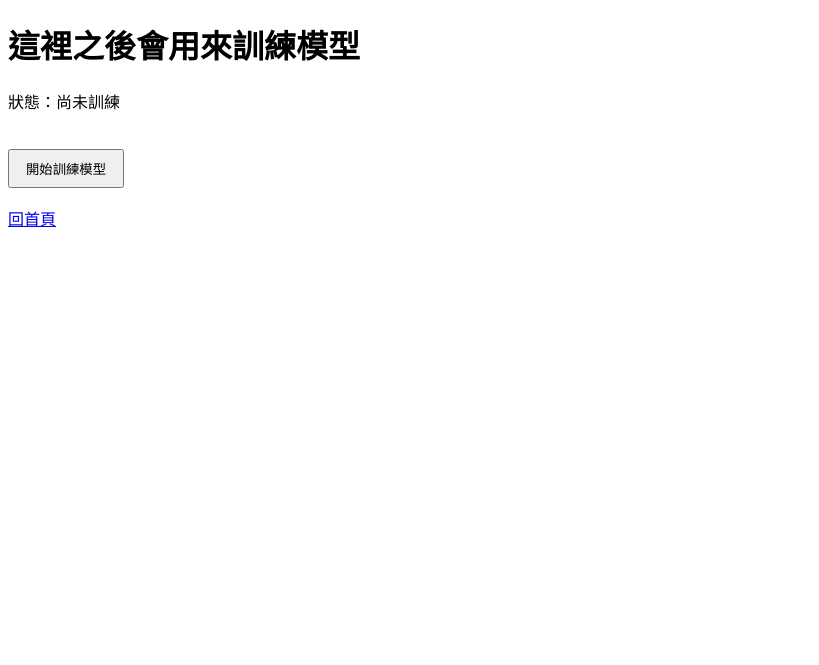
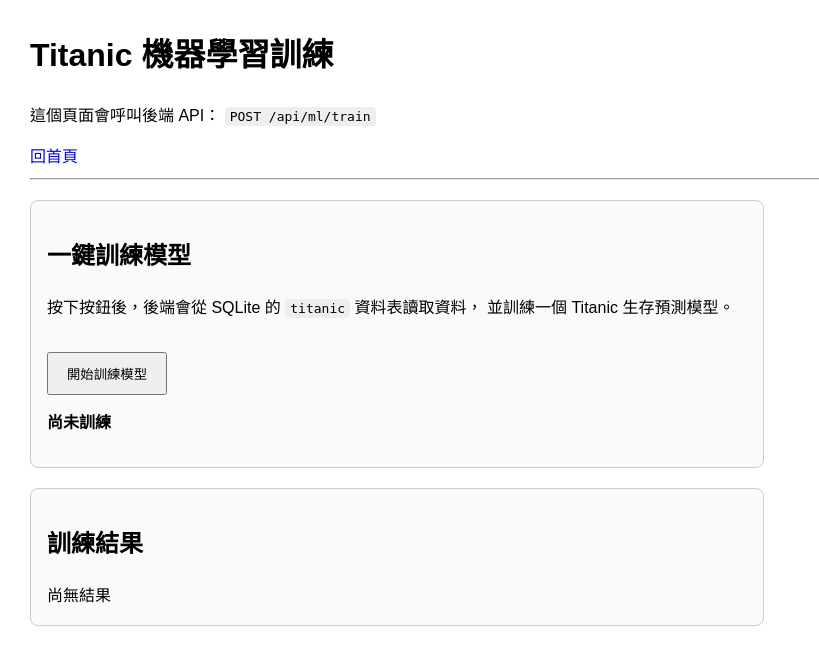
Before and after one commit to likaisuwork9616/Kai_ML_Ajax_titanic, a Flask app: page /ml in a window 1280 px wide. Shown: the top 665 px of the page, without its empty margins (0-819 px from the left). Run offline with Flask 3, Linux system fonts and the light colour scheme.

Commit message:
加入 真正的機器學習訓練

```diff
--- a/app.py
+++ b/app.py
@@ -1,5 +1,12 @@
+import os
 import sqlite3
+import joblib
+import pandas as pd
+
 from flask import Flask, jsonify, request, render_template
+from sklearn.model_selection import train_test_split
+from sklearn.ensemble import RandomForestClassifier
+from sklearn.metrics import accuracy_score
 
 app = Flask(__name__)
 
@@ -8,6 +15,9 @@
 # ============================================================
 
 DATABASE = "my_db.db"
+
+MODEL_DIR = "models"
+MODEL_PATH = os.path.join(MODEL_DIR, "titanic_model.joblib")
 
 # 這裡我們直接在全域讀取資料庫，這樣在每個 route 就可以直接使用 db 來存取資料庫了。
 db = sqlite3.connect(DATABASE, check_same_thread=False)
@@ -303,14 +313,102 @@
     }), 200 # 你也可以設定 204，但不會有 response body，前端無法判斷成功還是失敗
 
 # ============================================================
-# 9. API：機器學習訓練
-# GET /api/ml/train
+# 9. API：一鍵訓練 Titanic 生存預測模型
+# POST /api/ml/train
 # ============================================================
-@app.route('/api/ml/train', methods=["POST"])
-def train_ml_model():
-    return jsonify({
-        "message" : "收到訓練的請求，接下來會開始訓練模型"
-    }),200
+
+@app.route("/api/ml/train", methods=["POST"])
+def train_titanic_model():
+    try:
+        # 5-1：後端真的從 SQLite 的 titanic 資料表讀取資料
+        df = pd.read_sql_query(
+            """
+            SELECT
+                Survived,
+                Pclass,
+                Sex,
+                Age,
+                SibSp,
+                Parch,
+                Fare,
+                Embarked
+            FROM titanic
+            """,
+            db
+        )
+
+        # 檢查資料是否成功讀取
+        if df.empty:
+            return jsonify({
+                "error": "titanic 資料表沒有資料，請先執行 init_db.py"
+            }), 400
+
+        # 目標欄位 y：我們要預測乘客是否生還
+        y = df["Survived"]
+
+        # 特徵欄位 X：模型用來判斷是否生還的資料
+        X = df.drop(columns=["Survived"])
+
+        # 處理缺失值
+        # 年齡缺失：用年齡中位數補
+        X["Age"] = X["Age"].fillna(X["Age"].median())
+
+        # 票價缺失：用票價中位數補
+        X["Fare"] = X["Fare"].fillna(X["Fare"].median())
+
+        # 登船港口缺失：用最常出現的港口補
+        X["Embarked"] = X["Embarked"].fillna(X["Embarked"].mode()[0])
+
+        # 將文字欄位轉成數字欄位
+        # 例如 Sex=male/female、Embarked=C/Q/S 都不能直接丟進模型
+        X = pd.get_dummies(X, columns=["Sex", "Embarked"])
+
+        # 切分訓練集與測試集
+        # test_size=0.2 代表 80% 訓練，20% 測試
+        X_train, X_test, y_train, y_test = train_test_split(
+            X,
+            y,
+            test_size=0.2,
+            random_state=42,
+            stratify=y
+        )
+
+        # 5-2：訓練一個簡單的隨機森林模型
+        model = RandomForestClassifier(
+            n_estimators=100,
+            random_state=42
+        )
+
+        model.fit(X_train, y_train)
+
+        # 用測試資料進行預測
+        y_pred = model.predict(X_test)
+
+        # 計算準確率
+        accuracy = accuracy_score(y_test, y_pred)
+
+        # 建立 models 資料夾，如果已經存在就不會重複建立
+        os.makedirs(MODEL_DIR, exist_ok=True)
+
+        # 把訓練好的模型儲存成 joblib 檔案
+        joblib.dump(model, MODEL_PATH)
+
+        # 回傳訓練結果給前端
+        return jsonify({
+            "message": "training completed",
+            "model": "RandomForestClassifier",
+            "rows": len(df),
+            "features": list(X.columns),
+            "train_size": len(X_train),
+            "test_size": len(X_test),
+            "accuracy": round(accuracy, 4),
+            "model_path": MODEL_PATH
+        }), 200
+
+    except Exception as e:
+        return jsonify({
+            "error": str(e)
+        }), 500
 
 
 # ============================================================
--- a/templates/ml.html
+++ b/templates/ml.html
@@ -3,46 +3,241 @@
 
 <head>
     <meta charset="UTF-8">
-    <meta name="viewport" content="width=device-width, initial-scale=1.0">
-    <title>機器學習就是窩</title>
+    <title>Titanic 機器學習訓練</title>
+
     <style>
+        body {
+            font-family: Arial, sans-serif;
+            margin: 30px;
+            line-height: 1.6;
+        }
+
+        a {
+            text-decoration: none;
+            color: blue;
+        }
+
         button {
+            padding: 10px 18px;
+            margin-top: 15px;
+            cursor: pointer;
+        }
+
+        button:disabled {
+            cursor: not-allowed;
+            opacity: 0.6;
+        }
+
+        .card {
+            border: 1px solid #ccc;
+            border-radius: 8px;
+            padding: 16px;
             margin-top: 20px;
-            padding: 8px 16px;
+            max-width: 700px;
+            background-color: #fafafa;
+        }
+
+        .status {
+            font-weight: bold;
+            margin-top: 15px;
+        }
+
+        .success {
+            color: green;
+        }
+
+        .error {
+            color: red;
+        }
+
+        .loading {
+            color: #cc7a00;
+        }
+
+        table {
+            border-collapse: collapse;
+            margin-top: 15px;
+            width: 100%;
+            max-width: 700px;
+        }
+
+        th,
+        td {
+            border: 1px solid #ccc;
+            padding: 8px;
+            text-align: left;
+        }
+
+        th {
+            background-color: #f2f2f2;
+        }
+
+        ul {
+            margin-top: 8px;
+        }
+
+        code {
+            background-color: #eee;
+            padding: 2px 5px;
+            border-radius: 4px;
         }
     </style>
 </head>
 
 <body>
-    <h1>這裡之後會用來訓練模型</h1>
+    <h1>Titanic 機器學習訓練</h1>
 
-    <p id="statusText">狀態：尚未訓練</p>
+    <p>
+        這個頁面會呼叫後端 API：
+        <code>POST /api/ml/train</code>
+    </p>
 
-    <button id="trainButton" type="button">開始訓練模型</button>
-
-    <br><br>
     <a href="/">回首頁</a>
 
+    <hr>
+
+    <div class="card">
+        <h2>一鍵訓練模型</h2>
+
+        <p>
+            按下按鈕後，後端會從 SQLite 的 <code>titanic</code> 資料表讀取資料，
+            並訓練一個 Titanic 生存預測模型。
+        </p>
+
+        <button id="trainButton">開始訓練模型</button>
+
+        <p id="statusText" class="status">尚未訓練</p>
+    </div>
+
+    <div class="card">
+        <h2>訓練結果</h2>
+
+        <div id="resultArea">
+            尚無結果
+        </div>
+    </div>
+
     <script>
+        // 取得 HTML 元素
         const trainButton = document.getElementById("trainButton");
         const statusText = document.getElementById("statusText");
+        const resultArea = document.getElementById("resultArea");
 
+        // 監聽「開始訓練模型」按鈕
         trainButton.addEventListener("click", async function () {
-            statusText.textContent = "狀態：訓練請求送出中...";
+            // 按下後，先更新畫面狀態
+            trainButton.disabled = true;
+            statusText.textContent = "模型訓練中，請稍候...";
+            statusText.className = "status loading";
+            resultArea.innerHTML = "訓練中...";
 
+            try {
+                // 呼叫後端一鍵訓練 API
                 const response = await fetch("/api/ml/train", {
                     method: "POST"
                 });
 
-            const result = await response.json();
+                // 把後端回傳的 JSON 轉成 JavaScript 物件
+                const data = await response.json();
 
+                // 在 Console 印出來，方便除錯
+                console.log(data);
+
+                // 如果後端回傳錯誤
                 if (!response.ok) {
-                statusText.textContent = "狀態：訓練失敗";
-                alert(result.error || "訓練失敗");
+                    statusText.textContent = "訓練失敗";
+                    statusText.className = "status error";
+
+                    resultArea.innerHTML = `
+                        <p class="error">錯誤訊息：${data.error || "未知錯誤"}</p>
+                    `;
+
                     return;
                 }
 
-            statusText.textContent = "狀態：" + result.message;
+                /*
+                    這行是為了兼容兩種後端格式：
+
+                    格式 1：
+                    {
+                        result: {
+                            accuracy: 0.8
+                        }
+                    }
+
+                    格式 2：
+                    {
+                        accuracy: 0.8
+                    }
+
+                    你的目前格式是格式 2。
+                */
+                const result = data.result || data;
+
+                // 後端實際回傳的是 rows / train_size / test_size
+                // 不是 total_samples / train_samples / test_samples
+                statusText.textContent = "模型訓練完成";
+                statusText.className = "status success";
+
+                // 避免 features 不存在時報錯
+                const features = result.features || [];
+
+                resultArea.innerHTML = `
+                    <table>
+                        <tr>
+                            <th>項目</th>
+                            <th>結果</th>
+                        </tr>
+                        <tr>
+                            <td>訊息</td>
+                            <td>${result.message}</td>
+                        </tr>
+                        <tr>
+                            <td>模型</td>
+                            <td>${result.model}</td>
+                        </tr>
+                        <tr>
+                            <td>總資料筆數</td>
+                            <td>${result.rows}</td>
+                        </tr>
+                        <tr>
+                            <td>訓練資料筆數</td>
+                            <td>${result.train_size}</td>
+                        </tr>
+                        <tr>
+                            <td>測試資料筆數</td>
+                            <td>${result.test_size}</td>
+                        </tr>
+                        <tr>
+                            <td>Accuracy</td>
+                            <td>${result.accuracy}</td>
+                        </tr>
+                        <tr>
+                        <td>模型儲存位置</td>
+                        <td>${result.model_path || "尚未提供"}</td>
+                        </tr>
+                    </table>
+
+                    <h3>使用的特徵欄位</h3>
+
+                    <ul>
+                        ${features.map(feature => `<li>${feature}</li>`).join("")}
+                    </ul>
+                `;
+
+            } catch (error) {
+                // 例如 API 路徑錯誤、Flask 沒開、JSON 格式錯誤等
+                statusText.textContent = "訓練失敗";
+                statusText.className = "status error";
+
+                resultArea.innerHTML = `
+                    <p class="error">發生錯誤：${error.message}</p>
+                `;
+
+            } finally {
+                // 不管成功或失敗，都讓按鈕恢復可點擊
+                trainButton.disabled = false;
+            }
         });
     </script>
 </body>
```
Also changed, not shown: README.md, 1 other file. Lines whose indentation alone changed are shown as unchanged.
